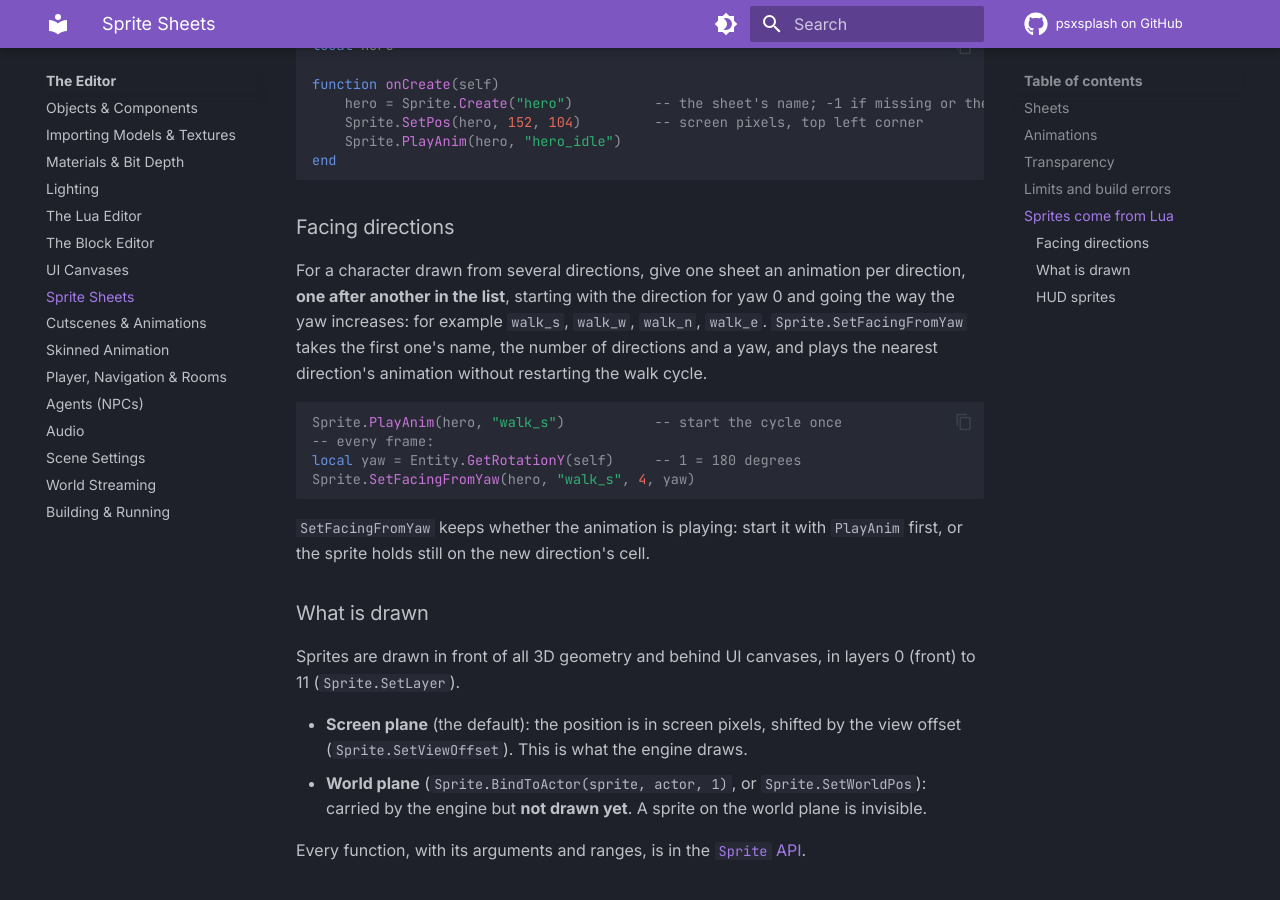
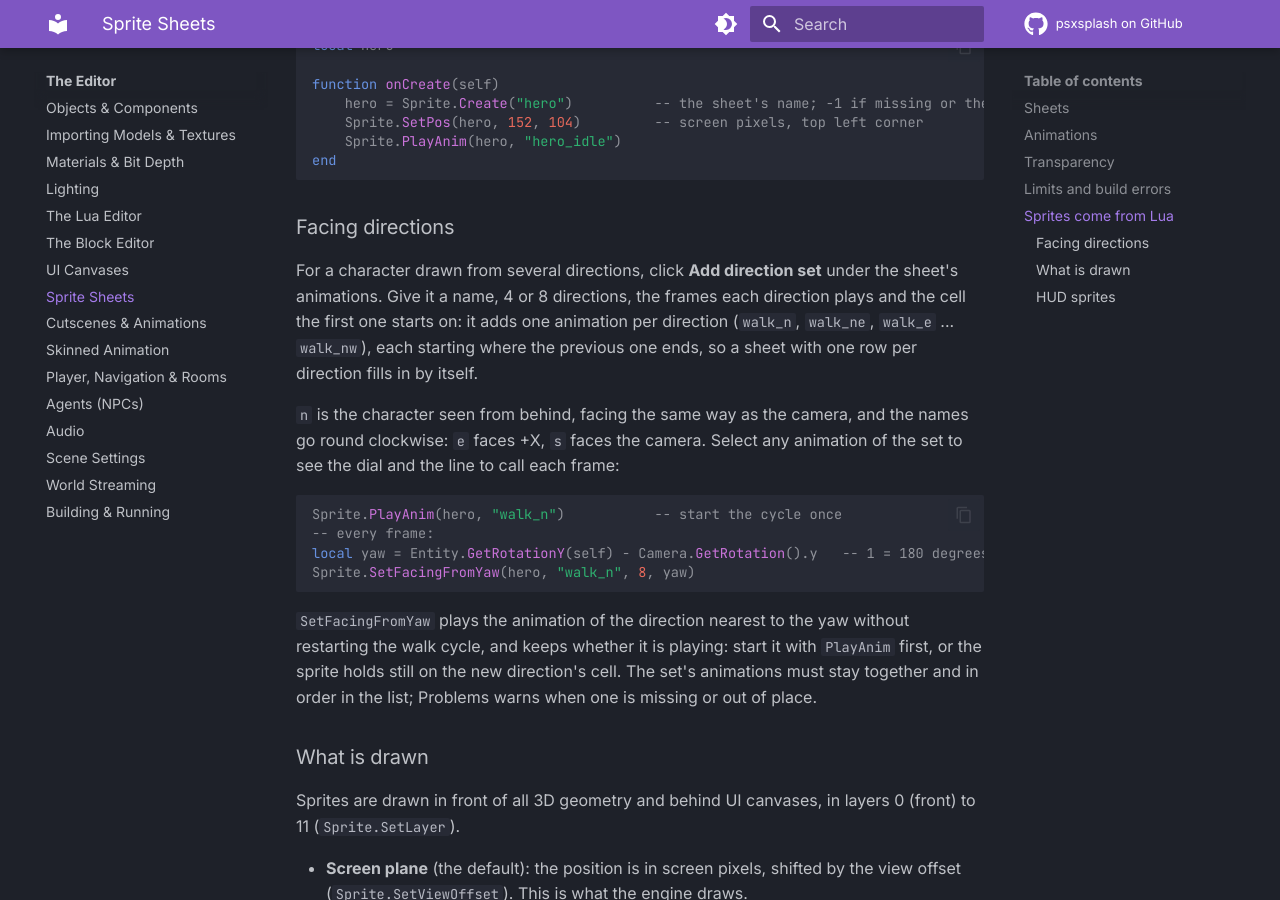
Before and after one commit to psxsplash/docs, an MkDocs documentation site: the page built from docs/editor/sprites.md, in a window 1280 px wide and 900 px high, scrolled down 3531 px. Built offline with MkDocs 1.6.1 and Material for MkDocs 9.7.7, drawn with Linux system fonts in a browser that asks for light colours; the version menu is left out.

Commit message:
Sprites: direction sets start at n

````diff
--- a/docs/editor/sprites.md
+++ b/docs/editor/sprites.md
@@ -72,16 +72,18 @@ end
 
 ### Facing directions
 
-For a character drawn from several directions, give one sheet an animation per direction, **one after another in the list**, starting with the direction for yaw 0 and going the way the yaw increases: for example `walk_s`, `walk_w`, `walk_n`, `walk_e`. `Sprite.SetFacingFromYaw` takes the first one's name, the number of directions and a yaw, and plays the nearest direction's animation without restarting the walk cycle.
+For a character drawn from several directions, click **Add direction set** under the sheet's animations. Give it a name, 4 or 8 directions, the frames each direction plays and the cell the first one starts on: it adds one animation per direction (`walk_n`, `walk_ne`, `walk_e` ... `walk_nw`), each starting where the previous one ends, so a sheet with one row per direction fills in by itself.
+
+`n` is the character seen from behind, facing the same way as the camera, and the names go round clockwise: `e` faces +X, `s` faces the camera. Select any animation of the set to see the dial and the line to call each frame:
 
 ```lua
-Sprite.PlayAnim(hero, "walk_s")           -- start the cycle once
+Sprite.PlayAnim(hero, "walk_n")           -- start the cycle once
 -- every frame:
-local yaw = Entity.GetRotationY(self)     -- 1 = 180 degrees
-Sprite.SetFacingFromYaw(hero, "walk_s", 4, yaw)
+local yaw = Entity.GetRotationY(self) - Camera.GetRotation().y   -- 1 = 180 degrees
+Sprite.SetFacingFromYaw(hero, "walk_n", 8, yaw)
 ```
 
-`SetFacingFromYaw` keeps whether the animation is playing: start it with `PlayAnim` first, or the sprite holds still on the new direction's cell.
+`SetFacingFromYaw` plays the animation of the direction nearest to the yaw without restarting the walk cycle, and keeps whether it is playing: start it with `PlayAnim` first, or the sprite holds still on the new direction's cell. The set's animations must stay together and in order in the list; Problems warns when one is missing or out of place.
 
 ### What is drawn
 
````
Also changed, not shown: docs/lua/api-reference.md (+1 -1 lines).
